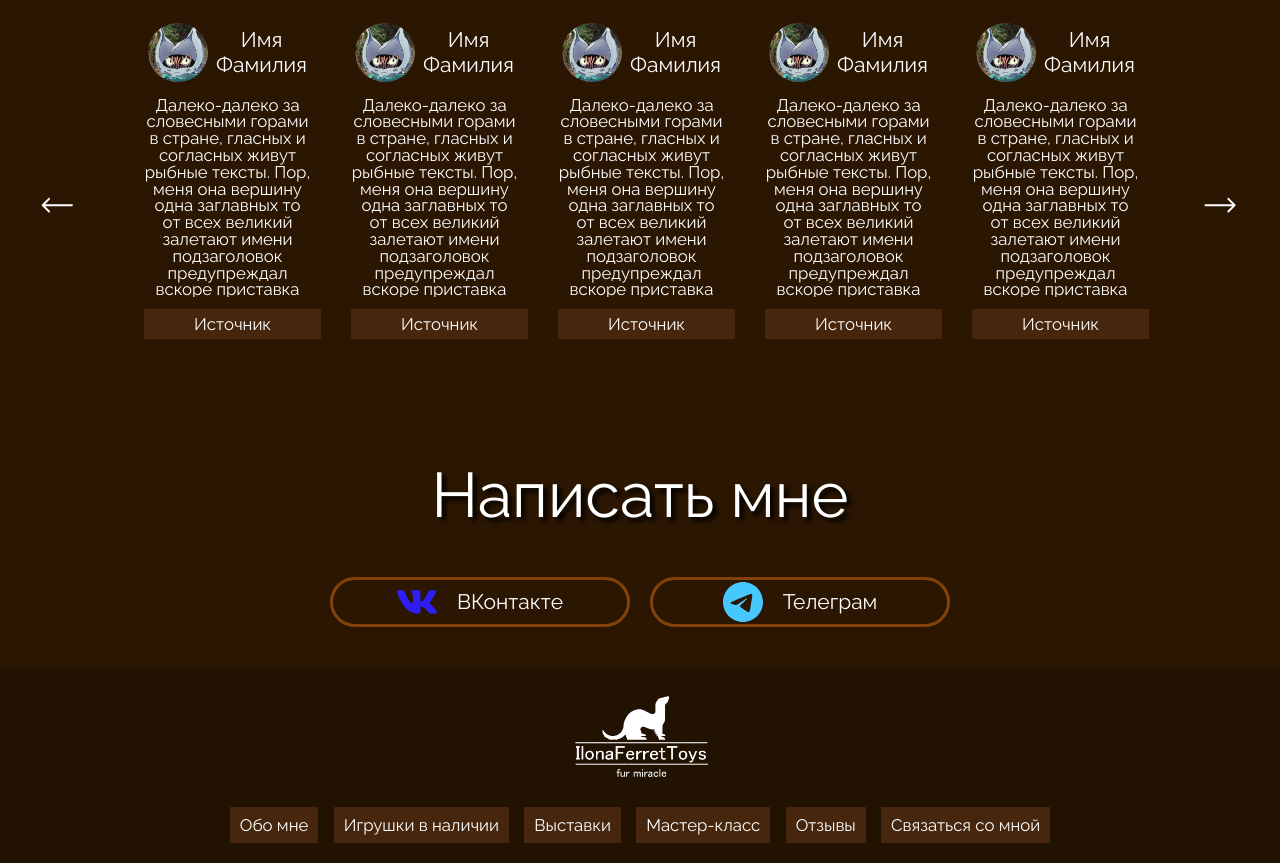
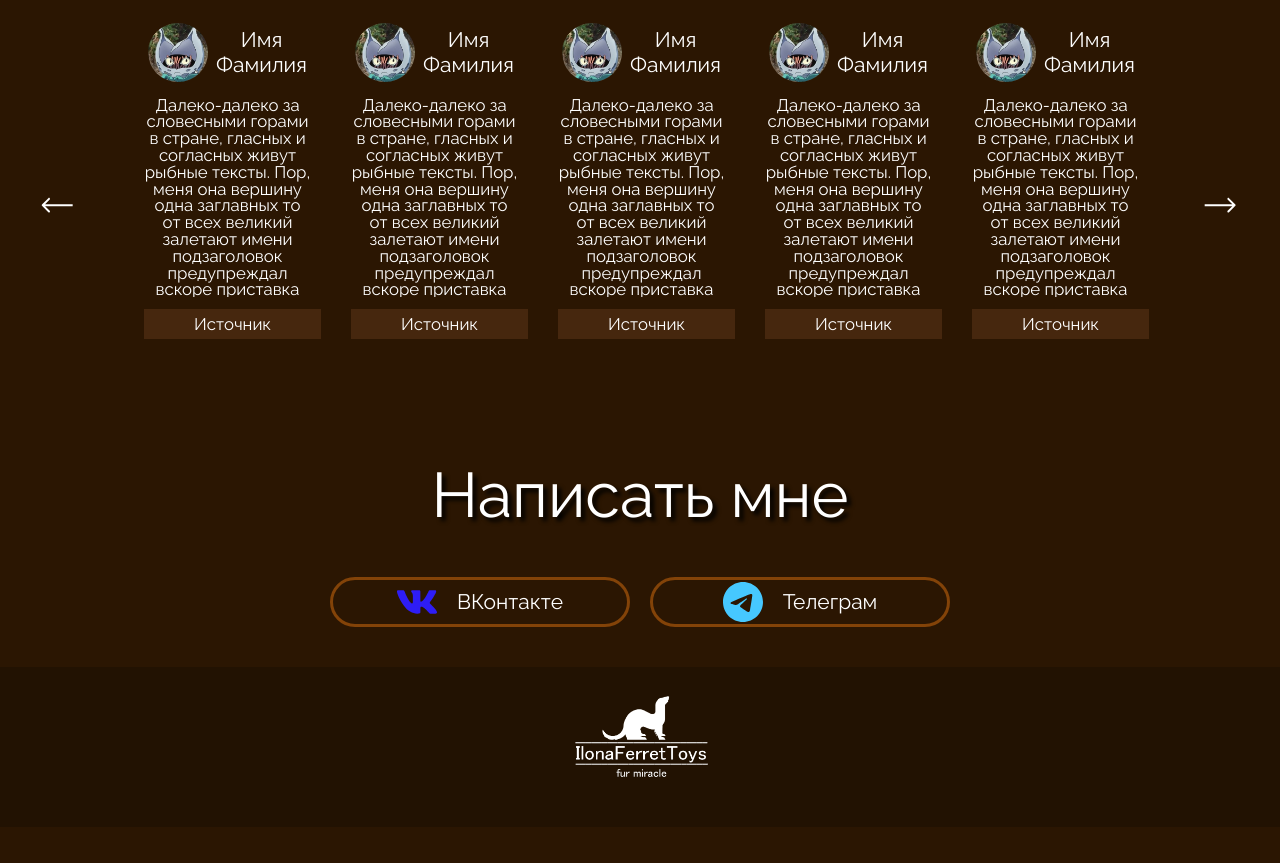
Before and after one commit to PhobosX2442/------, a plain HTML site: page index.html in a window 1280 px wide. Shown: the part 3043-3906 px from the top of the page. After the commit the page ends 3870 px from the top, so only its background shows below. Drawn offline with nearby package versions, Linux system fonts and the light colour scheme.

Commit message:
Удалил навигацию из футера (вечный хедер)

```diff
--- a/index.html
+++ b/index.html
@@ -522,16 +522,6 @@
     <!-- Подвал -->
     <footer>
         <img id="footer_logo" src="images/logotip.png" alt="логотип" height="100px">
-        <nav>
-            <ul>
-                <li class="nav-li"><a class="btn" href="#about">Обо мне</a></li>
-                <li class="nav-li"><a class="btn" href="#works">Игрушки в наличии</a></li>
-                <li class="nav-li"><a class="btn" href="#galery">Выставки</a></li>
-                <li class="nav-li"><a class="btn" href="#teach">Мастер-класс</a></li>
-                <li class="nav-li"><a class="btn" href="#otzivi">Отзывы</a></li>
-                <li class="nav-li"><a class="btn" href="#contact">Связаться со мной</a></li>
-            </ul>
-        </nav>
     </footer>
 
 
```
